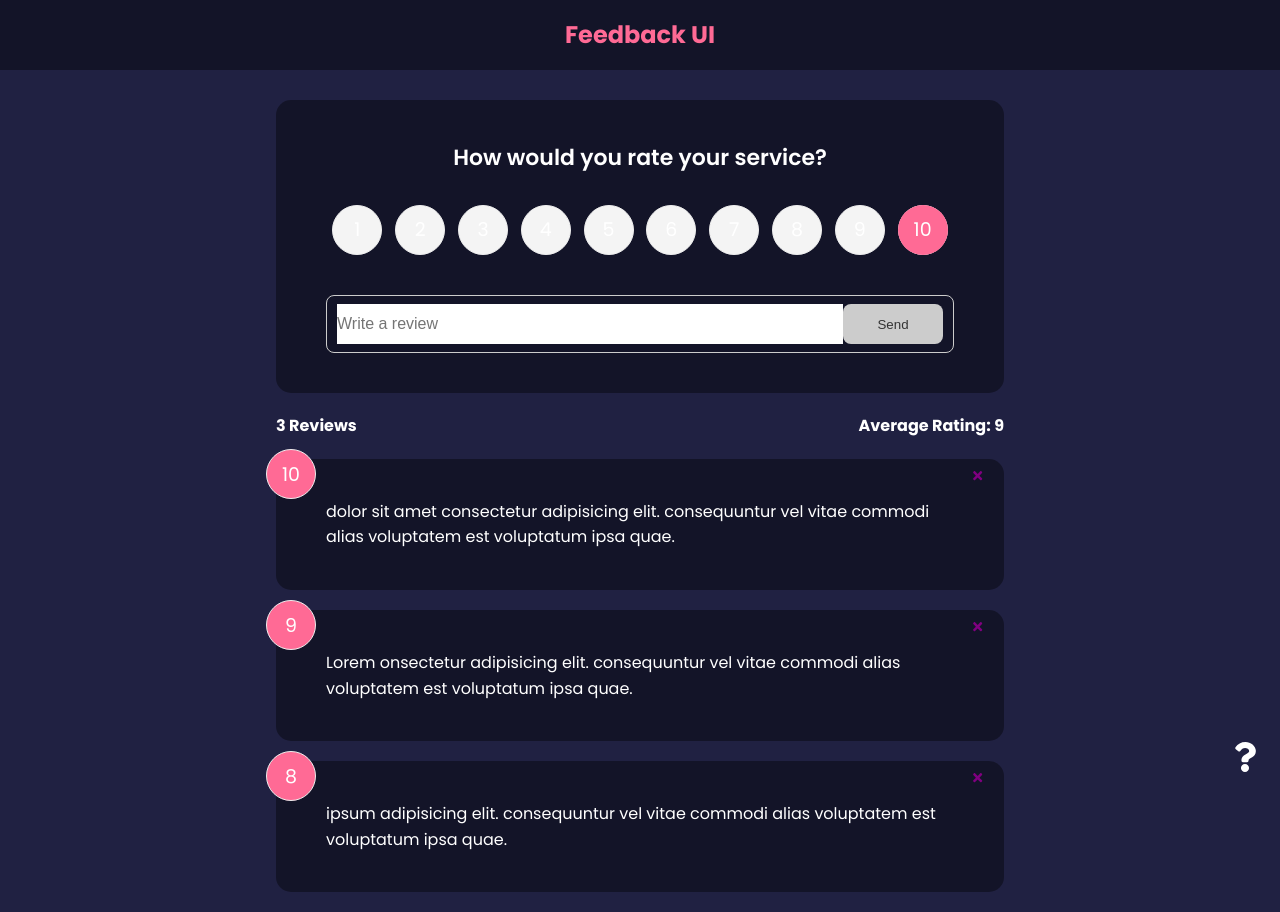
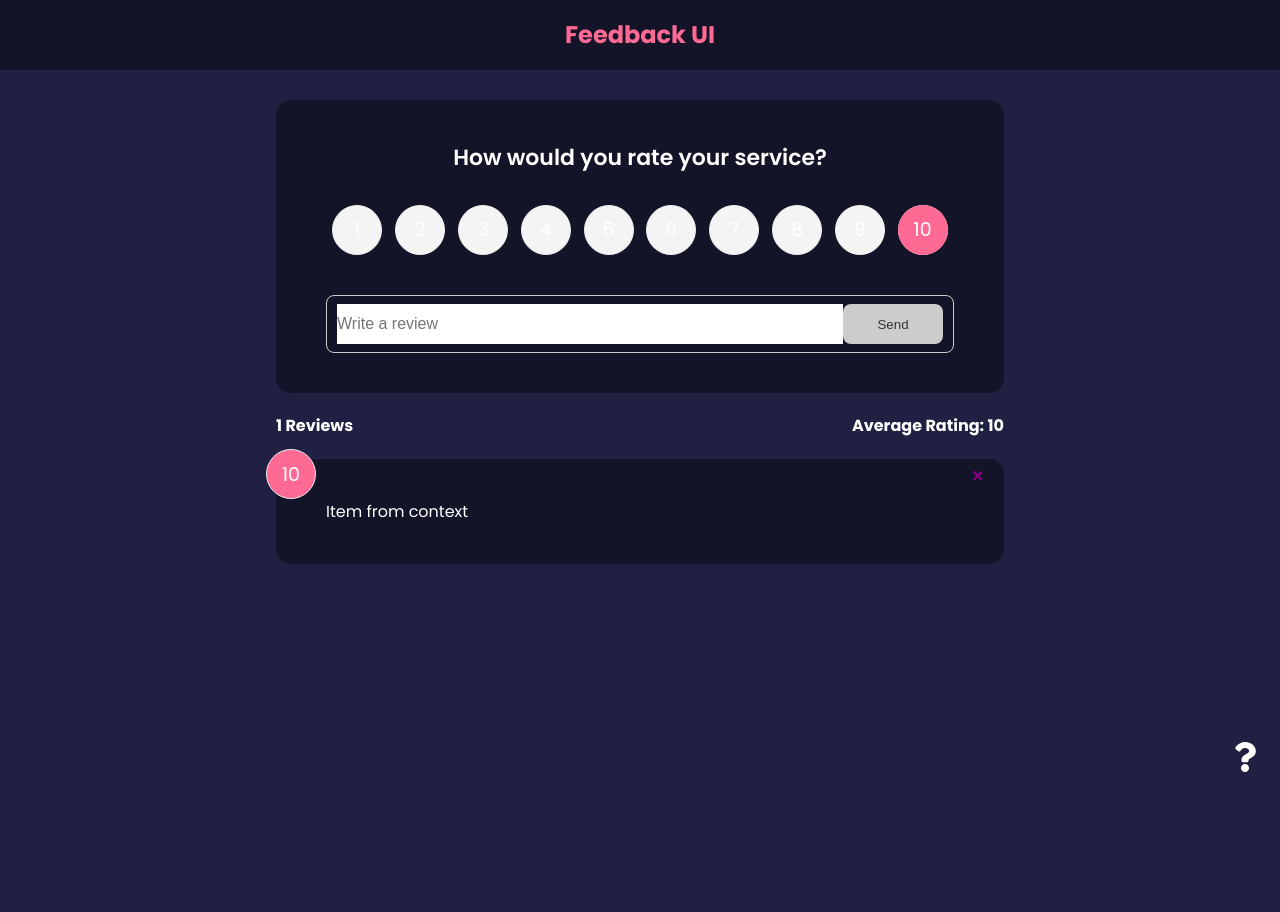
Before and after one commit to dthrottle/codespaces-react, a React (Create React App) app: page / in a window 1280 px wide. After the commit the page ends 800 px from the top, so only its background shows below. Built offline with nearby package versions, Linux system fonts and the light colour scheme.

Commit message:
replace state with useContext

```diff
--- a/src/App.js
+++ b/src/App.js
@@ -1,32 +1,16 @@
 import './App.css';
-import {v4 as uuidv4} from 'uuid'
-import { useState } from 'react'
 import { BrowserRouter as Router, Routes, Route} from 'react-router-dom';
 import FeedbackList from './components/FeedbackList'
-import FeedbackData from './data/FeedbackData'
 import FeedbackForm from './components/FeedbackForm'
 import FeedbackStats from './components/FeedbackStats'
 import Header from './components/Header';
 import AboutIconLink from './components/AboutIconLink';
 import AboutPage from './pages/AboutPage';
+import { FeedbackProvider } from './components/context/FeedbackContext'
 
 function App() {
-
-  const [feedback, setFeedback] = useState(FeedbackData)
-
-  const deleteFeedback = (id) => {
-    if (window.confirm('Are you sure you want to delete?')) {
-      setFeedback(feedback.filter((item) =>
-        item.id !== id))
-      }
-  }
-
-  const addFeedback = (newFeedback) => {
-    newFeedback.id = uuidv4()
-    setFeedback([newFeedback,...feedback])
-  }
-
   return (
+    <FeedbackProvider>
       <Router>
         <Header />
         <div className="container">
@@ -36,9 +20,9 @@
               path='/'
               element= {
                 <>
-                <FeedbackForm handleAdd={addFeedback} />
-                <FeedbackStats feedback={feedback} />
-                <FeedbackList handleDelete={deleteFeedback} feedback={feedback}/>
+                  <FeedbackForm />
+                  <FeedbackStats />
+                  <FeedbackList />
                 </>
               }>
             </Route>
@@ -49,6 +33,7 @@
           <AboutIconLink />
         </div>
       </Router>
+    </FeedbackProvider>
   );
 }
 
--- a/src/components/FeedbackForm.jsx
+++ b/src/components/FeedbackForm.jsx
@@ -1,13 +1,16 @@
 import RatingSelect from './RatingSelect'
+import FeedbackContext from './context/FeedbackContext'
 import Button from './shared/Button'
 import Card from './shared/Card'
-import { useState } from 'react'
+import { useState, useContext } from 'react'
 
 function FeedbackForm({handleAdd}) {
     const [text, setText] = useState('')
     const [rating, setRating] = useState(10)
     const [btnDisabled, setBtnDisabled] = useState(true)
     const [message, setMessage] = useState('')
+
+    const {addFeedback} = useContext(FeedbackContext)
 
     const handleTextChange = (e) => {
         if(text === '') {
@@ -32,7 +35,7 @@
                 text,
                 rating,
             }
-            handleAdd(newFeedback)
+            addFeedback(newFeedback)
         }
     }
 
--- a/src/components/FeedbackItem.jsx
+++ b/src/components/FeedbackItem.jsx
@@ -1,12 +1,15 @@
 import {FaTimes} from 'react-icons/fa'
 import Card from './shared/Card'
+import {useContext} from 'react'
+import FeedbackContext from './context/FeedbackContext'
 
 
-function FeedbackItem({item, handleDelete}) {
+function FeedbackItem({item}) {
+    const {deleteFeedback} = useContext(FeedbackContext)
     return (
         <Card>
             <div className='num-display'>{item.rating}</div>
-                <button onClick={() => handleDelete(item.id)} className="close">
+                <button onClick={() => deleteFeedback(item.id)} className="close">
                     <FaTimes color='purple'/>
                 </button>
             <div className='text-display'>{item.text}</div>
--- a/src/components/FeedbackList.jsx
+++ b/src/components/FeedbackList.jsx
@@ -1,17 +1,19 @@
 import PropTypes from 'prop-types'
 import FeedbackItem from './FeedbackItem'
+import { useContext } from 'react'
+import FeedbackContext from './context/FeedbackContext'
 
 
 
+function FeedbackList() {
+    const {feedback} = useContext(FeedbackContext)
 
-function FeedbackList({feedback, handleDelete}) {
     return (
        <div className='feedback-list'>
         {feedback.map((item) => (
             <FeedbackItem
                 key={item.id}
                 item={item}
-                handleDelete={handleDelete}
             />
         ))}
        </div>
--- a/src/components/FeedbackStats.jsx
+++ b/src/components/FeedbackStats.jsx
@@ -1,8 +1,11 @@
-import React from 'react'
+import {useContext} from 'react'
 import PropTypes from 'prop-types'
+import FeedbackContext from './context/FeedbackContext'
 
 
-function FeedbackStats({feedback}) {
+function FeedbackStats() {
+
+  const {feedback} = useContext(FeedbackContext)
 
   let average = feedback.reduce((accum, current) => {
     return accum + current.rating
--- /dev/null
+++ b/src/components/context/FeedbackContext.js
@@ -0,0 +1,37 @@
+import {createContext, useState} from 'react'
+import {v4 as uuidv4} from 'uuid'
+
+const FeedbackContext = createContext()
+
+export const FeedbackProvider = ({children}) => {
+    const [feedback, setFeedback] = useState([
+        {
+            id: 1,
+            text: 'Item from context',
+            rating: 10
+        }
+    ])
+
+    const deleteFeedback = (id) => {
+        if (window.confirm('Are you sure you want to delete?')) {
+          setFeedback(feedback.filter((item) =>
+            item.id !== id))
+          }
+      }
+
+      const addFeedback = (newFeedback) => {
+        newFeedback.id = uuidv4()
+        setFeedback([newFeedback,...feedback])
+      }
+
+    return <FeedbackContext.Provider
+            value={{
+                feedback,
+                deleteFeedback,
+                addFeedback,
+            }}>
+            {children}
+        </FeedbackContext.Provider>
+}
+
+export default FeedbackContext
```
Lines whose indentation alone changed are shown as unchanged.
